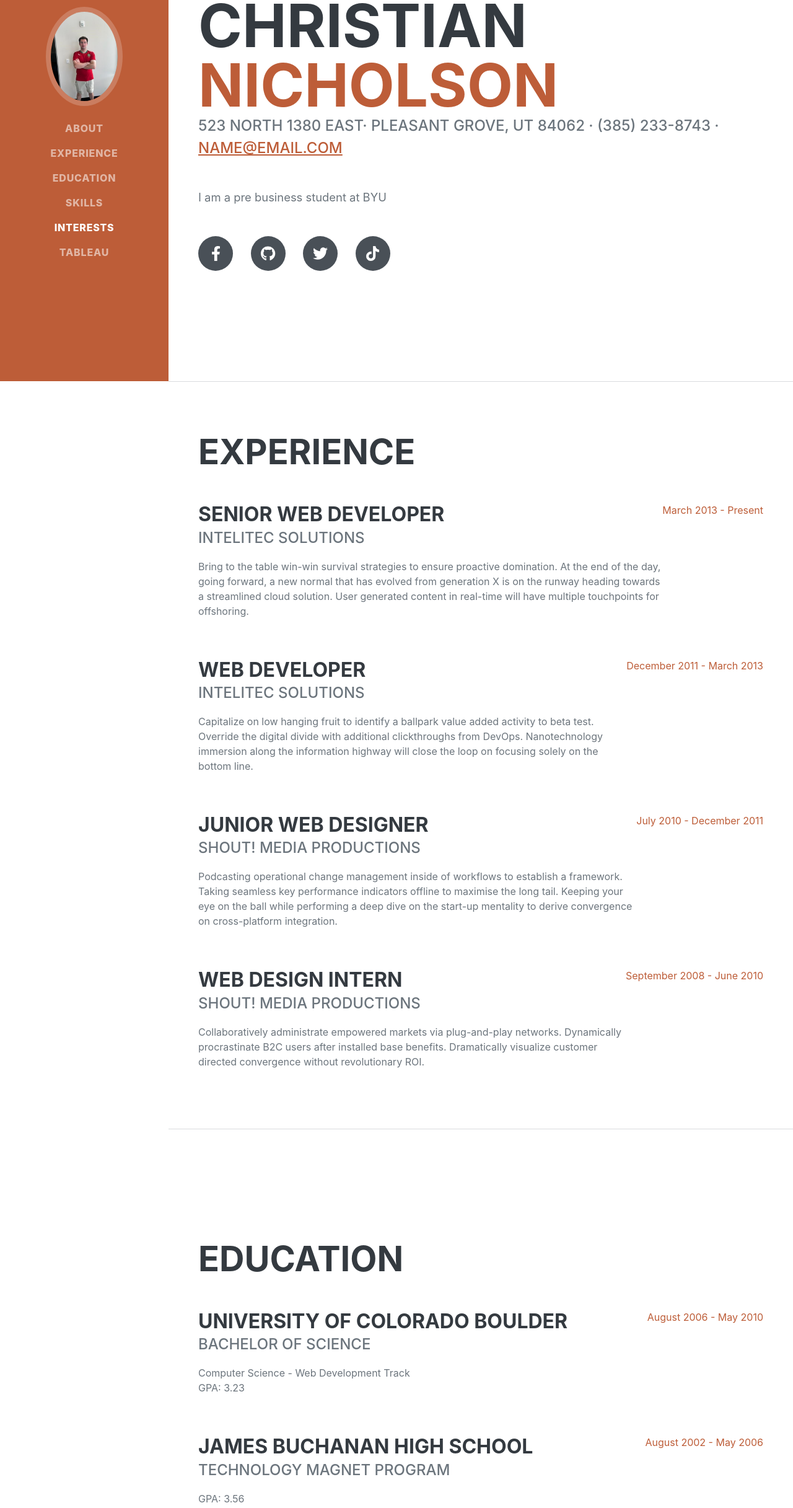
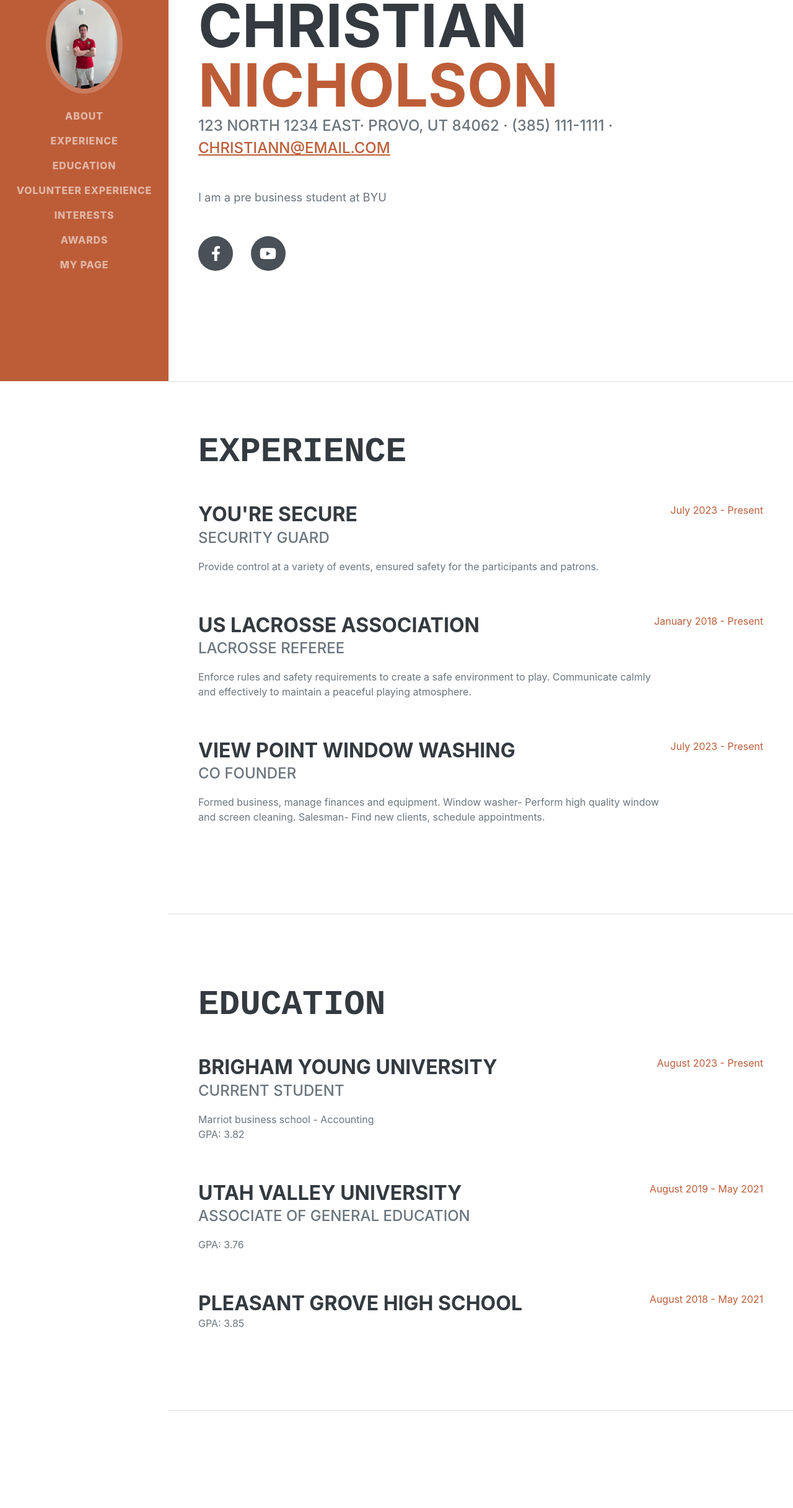
Before and after one commit to cnich19/201, a plain HTML site: page index.html in a window 1280 px wide. Shown: the part 185-2618 px from the top of the page at 62% size. Drawn offline with nearby package versions, Linux system fonts and the light colour scheme; a web font is replaced by a local one.

Commit message:
Add files via upload

```diff
--- /dev/null
+++ b/css/mystyles.css
@@ -0,0 +1,12 @@
+.mb2{
+    width: 30px;
+}
+h2{
+    font-family: 'Courier New', Courier, monospace;
+}
+.darkcolor{
+    background-color: rgb(13, 13, 215) !important;
+}
+.practice{
+    background-image:"https://th.bing.com/th/id/OIP.e-MgHi8AUw24Z117qPJMUwHaE8?w=252&h=180&c=7&r=0&o=5&dpr=1.3&pid=1.7&adlt=strict"
+}
--- /dev/null
+++ b/css/practicestyles.css
@@ -0,0 +1,23 @@
+body {
+    background-image: url(https://th.bing.com/th/id/OIP.e-MgHi8AUw24Z117qPJMUwHaE8?w=252&h=180&c=7&r=0&o=5&dpr=1.3&pid=1.7);
+    color: rgb(54, 54, 192);
+    font-family: sans-serif;
+    font-size: x-large;
+}
+.header{
+    font-size: xx-large;
+    font-weight: 800px;
+    text-decoration: underline;
+    color: rgb(168, 83, 13);
+}
+.mainbody{
+    color: blue;
+    font-family: Georgia, 'Times New Roman', Times, serif;
+    background-color: gold; opacity: 30%;
+}
+
+.footer{
+    bottom: 5px;
+    color: rgb(22, 25, 190);
+    background-color: rgba(148, 145, 145, 0.497);
+}
--- a/index.html
+++ b/index.html
@@ -14,7 +14,7 @@
         <link href="https://fonts.googleapis.com/css?family=Muli:400,400i,800,800i" rel="stylesheet" type="text/css" />
         <!-- Core theme CSS (includes Bootstrap)-->
         <link href="css/styles.css" rel="stylesheet" />
-        <link href="mystyles.css rel= stylesheet"  />
+        <link rel= "stylesheet" href="css/mystyles.css"  />
     </head>
     <body id="page-top">
         <!-- Navigation-->
@@ -29,9 +29,11 @@
                     <li class="nav-item"><a class="nav-link js-scroll-trigger" href="#about">About</a></li>
                     <li class="nav-item"><a class="nav-link js-scroll-trigger" href="#experience">Experience</a></li>
                     <li class="nav-item"><a class="nav-link js-scroll-trigger" href="#education">Education</a></li>
-                    <li class="nav-item"><a class="nav-link js-scroll-trigger" href="#skills">Skills</a></li>
+                    <li class="nav-item"><a class="nav-link js-scroll-trigger" href="#Volunteer Experience">Volunteer Experience</a></li>
                     <li class="nav-item"><a class="nav-link js-scroll-trigger" href="#interests">Interests</a></li>
-                    <li class="nav-item"><a class="nav-link js-scroll-trigger" href="#tableau.html">tableau</a></li>
+                    <li class="nav-item"><a class="nav-link js-scroll-trigger" href="#awards">Awards</a></li>
+                    <li class="nav-item"><a class="nav-link js-scroll-trigger" href="#My Page">My Page</a></li>
+
                 </ul>
             </div>
         </nav>
@@ -45,15 +47,13 @@
                         <span class="text-primary">Nicholson</span>
                     </h1>
                     <div class="subheading mb-5">
-                        523 North 1380 East· Pleasant Grove, UT 84062 · (385) 233-8743 ·
-                        <a href="ccnicholson7@gmail.com">name@email.com</a>
+                        123 North 1234 East· Provo, UT 84062 · (385) 111-1111 ·
+                        <a href="ccnicholson7@gmail.com">christianN@email.com</a>
                     </div>
                     <p class="lead mb-5">I am a pre business student at BYU </p>
                     <div class="social-icons">
                         <a class="social-icon" href="https://www.facebook.com/me/"><i class="fab fa-facebook-f"></i></a>
-                        <a class="social-icon" href="#!"><i class="fab fa-github"></i></a>
-                        <a class="social-icon" href="#!"><i class="fab fa-twitter"></i></a>
-                        <a class="social-icon" href="#!"><i class="fab fa-tiktok"></i></a>
+                        <a class="social-icon" href="http://www.youtube.com/@christiannicholson12"><i class="fab fa-youtube"></i></a>
                     </div>
                 </div>
             </section>
@@ -64,35 +64,29 @@
                     <h2 class="mb-5">Experience</h2>
                     <div class="d-flex flex-column flex-md-row justify-content-between mb-5">
                         <div class="flex-grow-1">
-                            <h3 class="mb-0">Senior Web Developer</h3>
-                            <div class="subheading mb-3">Intelitec Solutions</div>
-                            <p>Bring to the table win-win survival strategies to ensure proactive domination. At the end of the day, going forward, a new normal that has evolved from generation X is on the runway heading towards a streamlined cloud solution. User generated content in real-time will have multiple touchpoints for offshoring.</p>
+                            <h3 class="mb-0">You're Secure</h3>
+                            <div class="subheading mb-3">Security Guard</div>
+                            <p>Provide control at a variety of events, ensured safety for the participants and patrons.</p>
                         </div>
-                        <div class="flex-shrink-0"><span class="text-primary">March 2013 - Present</span></div>
+                        <div class="flex-shrink-0"><span class="text-primary">July 2023 - Present</span></div>
                     </div>
                     <div class="d-flex flex-column flex-md-row justify-content-between mb-5">
                         <div class="flex-grow-1">
-                            <h3 class="mb-0">Web Developer</h3>
-                            <div class="subheading mb-3">Intelitec Solutions</div>
-                            <p>Capitalize on low hanging fruit to identify a ballpark value added activity to beta test. Override the digital divide with additional clickthroughs from DevOps. Nanotechnology immersion along the information highway will close the loop on focusing solely on the bottom line.</p>
+                            <h3 class="mb-0">US lacrosse Association</h3>
+                            <div class="subheading mb-3">Lacrosse Referee</div>
+                            <p>Enforce rules and safety requirements to create a safe environment to play. Communicate calmly and effectively to maintain a peaceful playing atmosphere.
+                                </p>
                         </div>
-                        <div class="flex-shrink-0"><span class="text-primary">December 2011 - March 2013</span></div>
+                        <div class="flex-shrink-0"><span class="text-primary">January 2018 - Present</span></div>
                     </div>
                     <div class="d-flex flex-column flex-md-row justify-content-between mb-5">
                         <div class="flex-grow-1">
-                            <h3 class="mb-0">Junior Web Designer</h3>
-                            <div class="subheading mb-3">Shout! Media Productions</div>
-                            <p>Podcasting operational change management inside of workflows to establish a framework. Taking seamless key performance indicators offline to maximise the long tail. Keeping your eye on the ball while performing a deep dive on the start-up mentality to derive convergence on cross-platform integration.</p>
+                            <h3 class="mb-0">View Point Window Washing</h3>
+                            <div class="subheading mb-3">Co Founder</div>
+                            <p>Formed business, manage finances and equipment. Window washer- Perform high quality window and screen cleaning. Salesman- Find new clients, schedule appointments.
+                                </p>
                         </div>
-                        <div class="flex-shrink-0"><span class="text-primary">July 2010 - December 2011</span></div>
-                    </div>
-                    <div class="d-flex flex-column flex-md-row justify-content-between">
-                        <div class="flex-grow-1">
-                            <h3 class="mb-0">Web Design Intern</h3>
-                            <div class="subheading mb-3">Shout! Media Productions</div>
-                            <p>Collaboratively administrate empowered markets via plug-and-play networks. Dynamically procrastinate B2C users after installed base benefits. Dramatically visualize customer directed convergence without revolutionary ROI.</p>
-                        </div>
-                        <div class="flex-shrink-0"><span class="text-primary">September 2008 - June 2010</span></div>
+                        <div class="flex-shrink-0"><span class="text-primary">July 2023 - Present</span></div>
                     </div>
                 </div>
             </section>
@@ -103,60 +97,56 @@
                     <h2 class="mb-5">Education</h2>
                     <div class="d-flex flex-column flex-md-row justify-content-between mb-5">
                         <div class="flex-grow-1">
-                            <h3 class="mb-0">University of Colorado Boulder</h3>
-                            <div class="subheading mb-3">Bachelor of Science</div>
-                            <div>Computer Science - Web Development Track</div>
-                            <p>GPA: 3.23</p>
+                            <h3 class="mb-0">Brigham Young University</h3>
+                            <div class="subheading mb-3">Current Student</div>
+                            <div>Marriot business school - Accounting</div>
+                            <p>GPA: 3.82</p>
                         </div>
-                        <div class="flex-shrink-0"><span class="text-primary">August 2006 - May 2010</span></div>
+                        <div class="flex-shrink-0"><span class="text-primary">August 2023 - Present</span></div>
+                    </div>
+                    <div class="d-flex flex-column flex-md-row justify-content-between mb-5">
+                        <div class="flex-grow-1">
+                            <h3 class="mb-0">Utah Valley University</h3>
+                            <div class="subheading mb-3">Associate of General Education </div>
+                            <p>GPA: 3.76</p>
+                        </div>
+                        <div class="flex-shrink-0"><span class="text-primary">August 2019 - May 2021</span></div>
                     </div>
                     <div class="d-flex flex-column flex-md-row justify-content-between">
                         <div class="flex-grow-1">
-                            <h3 class="mb-0">James Buchanan High School</h3>
-                            <div class="subheading mb-3">Technology Magnet Program</div>
-                            <p>GPA: 3.56</p>
+                            <h3 class="mb-0">Pleasant Grove High School</h3>
+                            <p>GPA: 3.85</p>
                         </div>
-                        <div class="flex-shrink-0"><span class="text-primary">August 2002 - May 2006</span></div>
+                        <div class="flex-shrink-0"><span class="text-primary">August 2018 - May 2021</span></div>
                     </div>
                 </div>
             </section>
             <hr class="m-0" />
             <!-- Skills-->
-            <section class="resume-section" id="skills">
+            <section class="resume-section" id="Volunteer Experience">
                 <div class="resume-section-content">
-                    <h2 class="mb-5">Skills</h2>
-                    <div class="subheading mb-3">Programming Languages & Tools</div>
+                    <h2 class="mb-5">Volunteer Experience</h2>
+                    <div class="subheading mb-3">Church of Jesus Christ of Latter Day Saints</div>
                     <ul class="list-inline dev-icons">
-                        <li class="list-inline-item"><i class="fab fa-html5"></i></li>
-                        <li class="list-inline-item"><i class="fab fa-css3-alt"></i></li>
-                        <li class="list-inline-item"><i class="fab fa-js-square"></i></li>
-                        <li class="list-inline-item"><i class="fab fa-angular"></i></li>
-                        <li class="list-inline-item"><i class="fab fa-react"></i></li>
-                        <!-- <li class="list-inline-item"><i class="fab fa-node-js"></i></li>
-                        <li class="list-inline-item"><i class="fab fa-sass"></i></li>
-                        <li class="list-inline-item"><i class="fab fa-less"></i></li>
-                        <li class="list-inline-item"><i class="fab fa-wordpress"></i></li>
-                        <li class="list-inline-item"><i class="fab fa-gulp"></i></li>
-                        <li class="list-inline-item"><i class="fab fa-grunt"></i></li>
-                        <li class="list-inline-item"><i class="fab fa-npm"></i></li> -->
+
                     </ul>
-                    <div class="subheading mb-3">Workflow</div>
+                    <div class="subheading mb-3">Missionary</div>
                     <ul class="fa-ul mb-0">
                         <li>
                             <span class="fa-li"><i class="fas fa-check"></i></span>
-                            Mobile-First, Responsive Design
+                        Community Service - Served in various local food pantries, clothing donation centers, provided maintenance of historic sites and other services to individuals in the community.
                         </li>
                         <li>
                             <span class="fa-li"><i class="fas fa-check"></i></span>
-                            Cross Browser Testing & Debugging
+                            Proselyting -Worked each day to share the gospel of Jesus Christ.
                         </li>
                         <li>
                             <span class="fa-li"><i class="fas fa-check"></i></span>
-                            Cross Functional Teams
+                            Leadership Training - For over a year I was in leadership positions to help other missionaries and local leaders of the congregation.
                         </li>
                         <li>
                             <span class="fa-li"><i class="fas fa-check"></i></span>
-                            Agile Development & Scrum
+                            Directed social media advertising, helped run local church advertisements through Facebook.
                         </li>
                     </ul>
                 </div>
@@ -166,8 +156,8 @@
             <section class="resume-section" id="interests">
                 <div class="resume-section-content">
                     <h2 class="mb-5">Interests</h2>
-                    <p>Apart from being a web developer, I enjoy most of my time being outdoors. In the winter, I am an avid skier and novice ice climber. During the warmer months here in Colorado, I enjoy mountain biking, free climbing, and kayaking.</p>
-                    <p class="mb-0">When forced indoors, I follow a number of sci-fi and fantasy genre movies and television shows, I am an aspiring chef, and I spend a large amount of my free time exploring the latest technology advancements in the front-end web development world.</p>
+                    <p>Apart from being a student, I enjoy most of my time being outdoors. In the winter, I am an avid snowboarder. During the warmer months here in Utah, I enjoy Boating, hiking, and fishing.</p>
+                    <p class="mb-0">When forced indoors, I love to read, play board games with my family and bake</p>
                 </div>
             </section>
             <hr class="m-0" />
@@ -186,38 +176,30 @@
                         </li> -->
                         <li>
                             <span class="fa-li"><i class="fas fa-trophy text-warning"></i></span>
-                            1
-                            <sup>st</sup>
-                            Place - University of Colorado Boulder - Emerging Tech Competition 2009
+                          All State - Pleasant grove High School - Lacrosse Defender 2021
                         </li>
                         <li>
                             <span class="fa-li"><i class="fas fa-trophy text-warning"></i></span>
-                            1
-                            <sup>st</sup>
-                            Place - University of Colorado Boulder - Adobe Creative Jam 2008 (UI Design Category)
+
+                            All Confrence - Pleasant grove High School - Lacrosse Defender 2019
                         </li>
                         <li>
                             <span class="fa-li"><i class="fas fa-trophy text-warning"></i></span>
-                            2
-                            <sup>nd</sup>
-                            Place - University of Colorado Boulder - Emerging Tech Competition 2008
+
+                            Boy Scounts of America - Troop 1182 - Eagle Scout 2019
                         </li>
                         <li>
-                            <span class="fa-li"><i class="fas fa-trophy text-warning"></i></span>
-                            1
-                            <sup>st</sup>
-                            Place - James Buchanan High School - Hackathon 2006
-                        </li>
-                        <li>
-                            <span class="fa-li"><i class="fas fa-trophy text-warning"></i></span>
-                            3
-                            <sup>rd</sup>
-                            Place - James Buchanan High School - Hackathon 2005
+
                         </li>
                     </ul>
+
                 </div>
             </section>
         </div>
+        <section class="resume-section" id="My Page">
+            <div class="resume-section-content">
+                <h2 class="mb-5">My Page</h2>
+        <a href="practice.html">My Page</a>
         <!-- Bootstrap core JS-->
         <script src="https://cdn.jsdelivr.net/npm/bootstrap@5.2.3/dist/js/bootstrap.bundle.min.js"></script>
         <!-- Core theme JS-->
```
Also changed, not shown: practice.html (added, +47 -0 lines), 1 other file.
